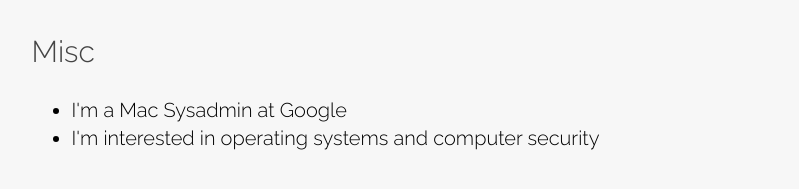
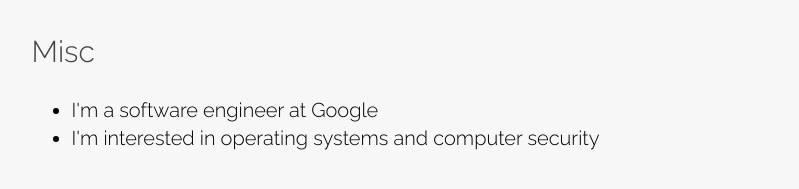
Before and after one commit to russellhancox/russell.hancox.us, a Jekyll site: the page built from index.html, in a window 1280 px wide. Shown: the part 362-551 px from the top of the page, without its empty margins (238-1037 px from the left). Built offline with Jekyll 4.4.1, drawn with Linux system fonts in a browser that asks for light colours.

Commit message:
update title

```diff
--- a/index.html
+++ b/index.html
@@ -14,7 +14,7 @@ layout: index
 
         <h3>Misc</h3>
         <ul>
-          <li>I'm a Mac Sysadmin at Google</li>
+          <li>I'm a software engineer at Google</li>
           <li>I'm interested in operating systems and computer security</li>
         </ul>
       </div>
```
